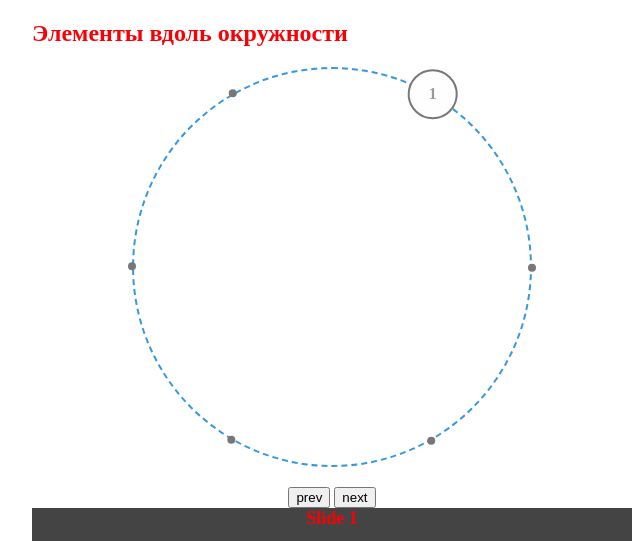
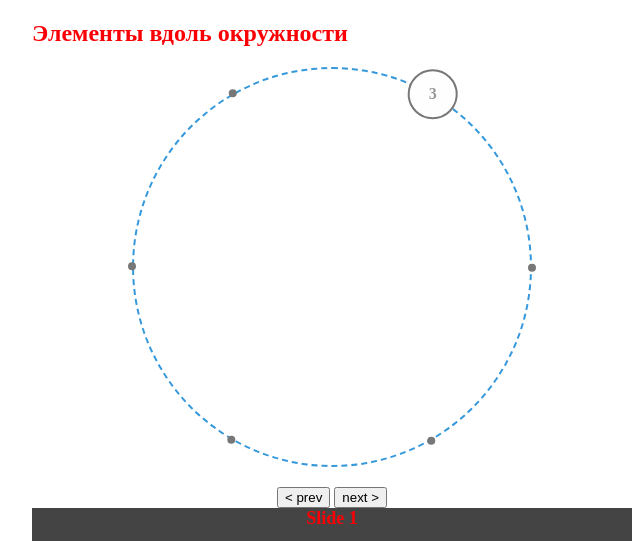
Before and after one commit to A64Danil/cyrcleSlider_only_company, a website built with webpack: page src/index.html in a window 1280 px wide. Shown: the part 411-952 px from the top of the page, 308-948 px from the left. Built offline with nearby package versions, Linux system fonts and the light colour scheme.

Commit message:
fix: arrows on Circle control

```diff
--- a/src/index.html
+++ b/src/index.html
@@ -40,8 +40,8 @@
       </div>
 
       <div class="circleControl">
-        <button class="btn" data-direction="prev">prev</button>
-        <button class="btn" data-direction="next">next</button>
+        <button class="btn" data-direction="prev">&lt; prev</button>
+        <button class="btn" data-direction="next">next &gt;</button>
       </div>
 
       <!-- Swiper -->
--- a/src/ts/circle.ts
+++ b/src/ts/circle.ts
@@ -83,9 +83,9 @@ class SpiningPoints {
   private moveCircle = (event: Event): void => {
     const target = event.target as HTMLElement;
     if (target.dataset.direction === 'next') {
+      this.rotateClockwise();
+    } else if (target.dataset.direction === 'prev') {
       this.rotateCounterClockwise();
-    } else if (target.dataset.direction === 'prev') {
-      this.rotateClockwise();
     }
     this.setPosition();
   };
@@ -180,7 +180,13 @@ class SpiningPoints {
 
 const spiningPointsConfig = {
   containerSelector: '.circleContainer',
-  startPosition: 1,
+  startPosition: 3,
+  // points: [
+  //   {
+  //     value: 1,
+  //
+  //   }
+  // ]
 };
 // Использование:
 const spiningPoints = new SpiningPoints(spiningPointsConfig);
```
